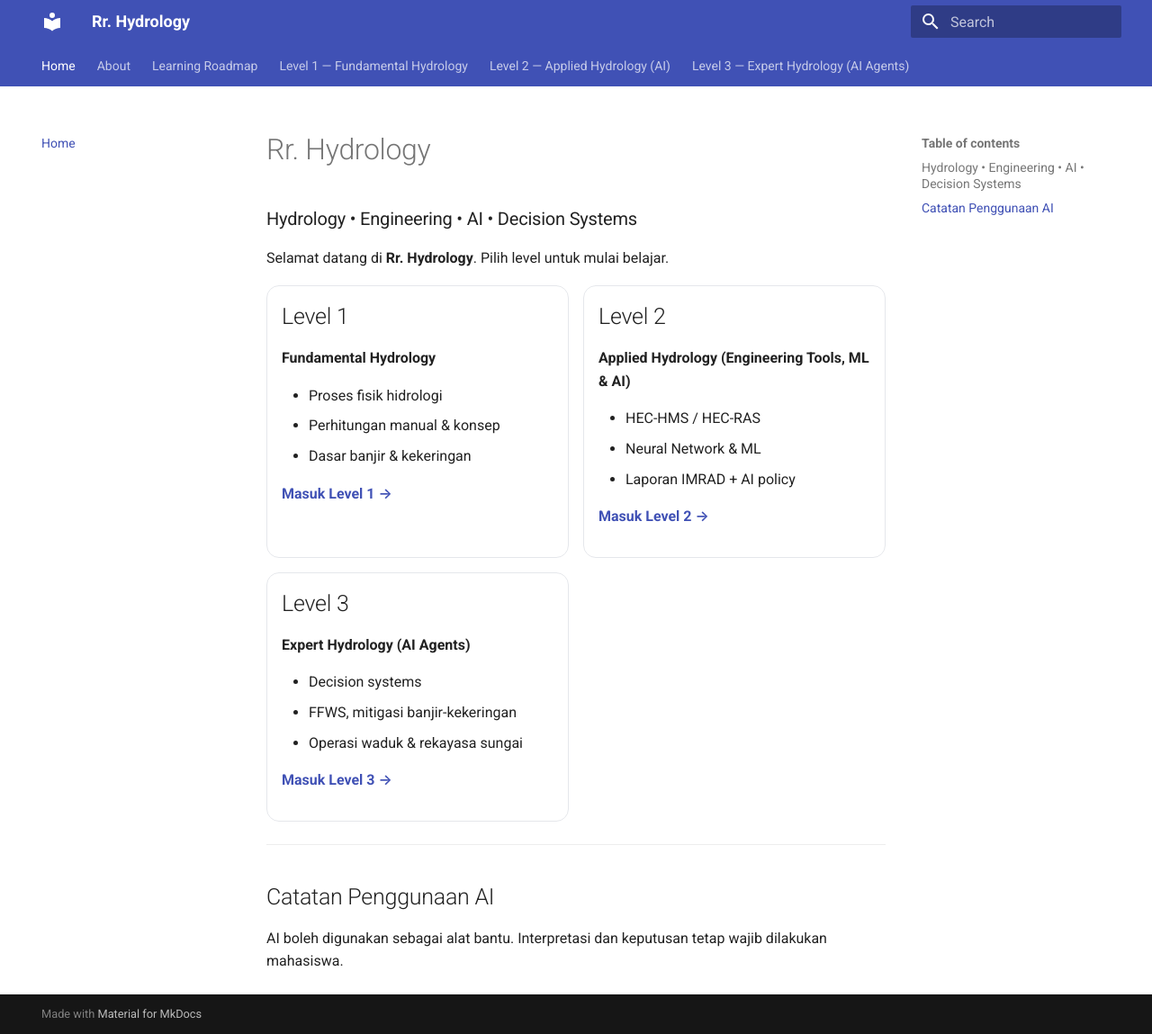
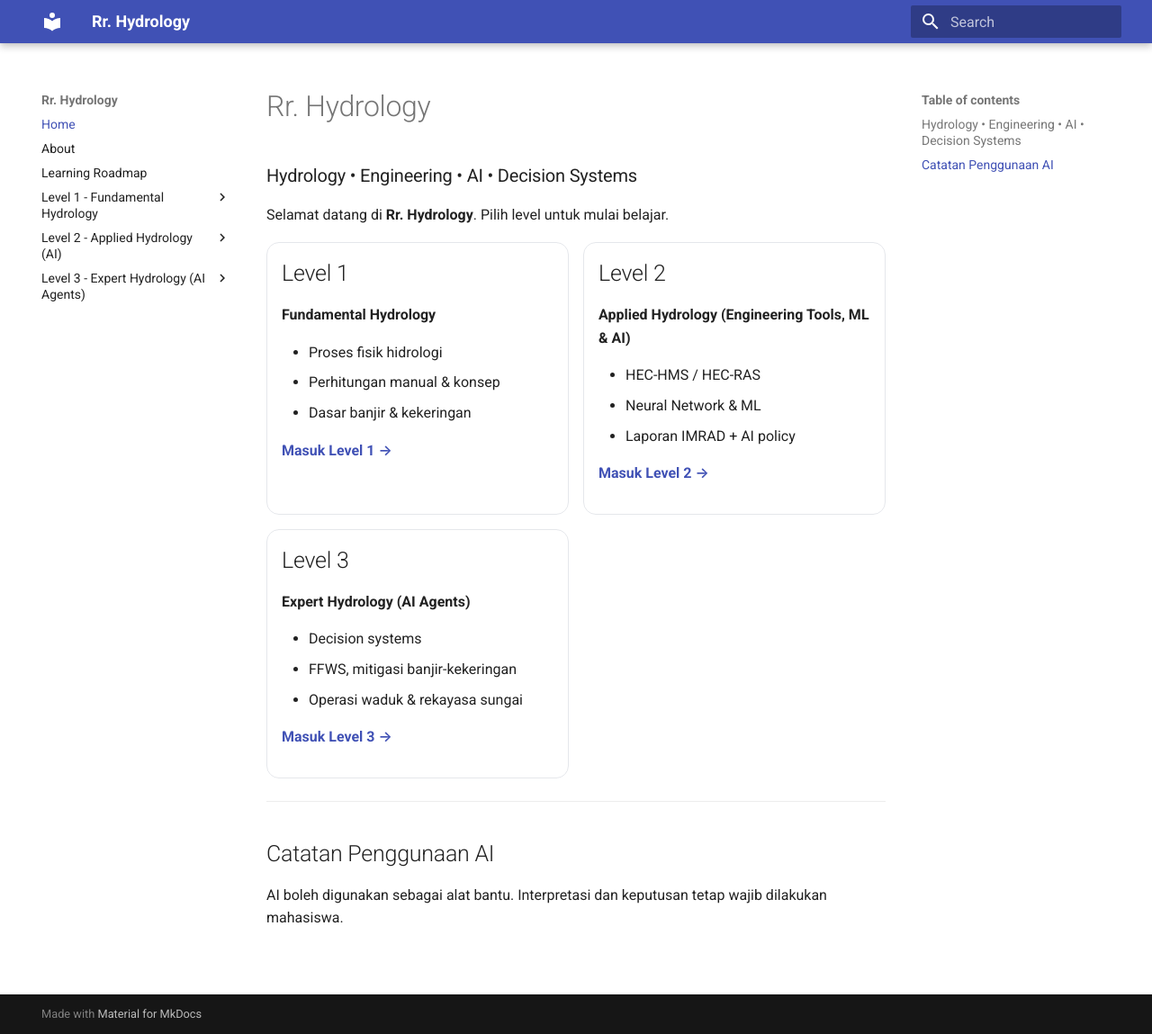
Before and after one commit to rintis-code/rr-hydrology, an MkDocs documentation site: the page built from docs/index.md, in a window 1280 px wide and 1149 px high. Shown: the whole window at 90% size. Built offline with MkDocs 1.6.1 and Material for MkDocs 9.7.7, drawn with Linux system fonts in a browser that asks for light colours.

Commit message:
Update mkdocs.yml

```diff
--- a/mkdocs.yml
+++ b/mkdocs.yml
@@ -4,20 +4,13 @@ use_directory_urls: true
 
 theme:
   name: material
-  features:
-    - navigation.tabs
-    - navigation.sections
-    - navigation.expand
-    - navigation.top
-    - search.suggest
-    - search.highlight
 
 nav:
   - Home: index.md
   - About: about.md
   - Learning Roadmap: roadmap.md
 
-  - Level 1 — Fundamental Hydrology:
+  - Level 1 - Fundamental Hydrology:
       - Overview: level-1/00-intro.md
       - Modul 1: level-1/01.md
       - Modul 2: level-1/02.md
@@ -26,7 +19,7 @@ nav:
       - Modul 5: level-1/05.md
       - Modul 6: level-1/06.md
       - Modul 7: level-1/07.md
-      - Modul 8 — Case UTS: level-1/08-case-uts.md
+      - Modul 8 - Case UTS: level-1/08-case-uts.md
       - Modul 9: level-1/09.md
       - Modul 10: level-1/10.md
       - Modul 11: level-1/11.md
@@ -34,10 +27,10 @@ nav:
       - Modul 13: level-1/13.md
       - Modul 14: level-1/14.md
       - Modul 15: level-1/15.md
-      - Modul 16 — Case UAS: level-1/16-case-uas.md
+      - Modul 16 - Case UAS: level-1/16-case-uas.md
       - AI Policy: level-1/ai-policy.md
 
-  - Level 2 — Applied Hydrology (AI):
+  - Level 2 - Applied Hydrology (AI):
       - Overview: level-2/00-intro.md
       - Modul 1: level-2/01.md
       - Modul 2: level-2/02.md
@@ -46,7 +39,7 @@ nav:
       - Modul 5: level-2/05.md
       - Modul 6: level-2/06.md
       - Modul 7: level-2/07.md
-      - Modul 8 — Case 1: level-2/08-case-1.md
+      - Modul 8 - Case 1: level-2/08-case-1.md
       - Modul 9: level-2/09.md
       - Modul 10: level-2/10.md
       - Modul 11: level-2/11.md
@@ -54,10 +47,10 @@ nav:
       - Modul 13: level-2/13.md
       - Modul 14: level-2/14.md
       - Modul 15: level-2/15.md
-      - Modul 16 — Case 2: level-2/16-case-2.md
+      - Modul 16 - Case 2: level-2/16-case-2.md
       - Report Guideline: level-2/report-guideline.md
 
-  - Level 3 — Expert Hydrology (AI Agents):
+  - Level 3 - Expert Hydrology (AI Agents):
       - Overview: level-3/00-intro.md
       - Modul 1: level-3/01-from-model-to-decision-system.md
       - Modul 2: level-3/02-system-architecture-sda.md
@@ -71,6 +64,6 @@ nav:
       - Modul 10: level-3/10-mitigation-action-simulation.md
       - Modul 11: level-3/11-extreme-event-scenarios.md
       - Modul 12: level-3/12-impact-evaluation.md
-      - Modul 13 — Project: level-3/13-project-ffws-system.md
-      - Modul 14 — Case Mitigation: level-3/14-case-mitigation.md
-      - Modul 15 — Case River Engineering: level-3/15-case-river-engineering.md
+      - Modul 13 - Project: level-3/13-project-ffws-system.md
+      - Modul 14 - Case Mitigation: level-3/14-case-mitigation.md
+      - Modul 15 - Case River Engineering: level-3/15-case-river-engineering.md
```
